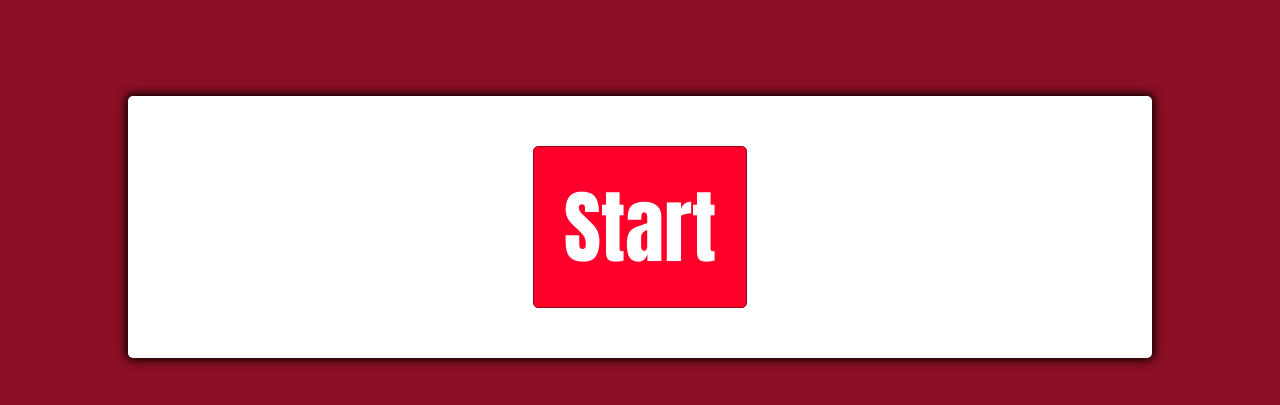
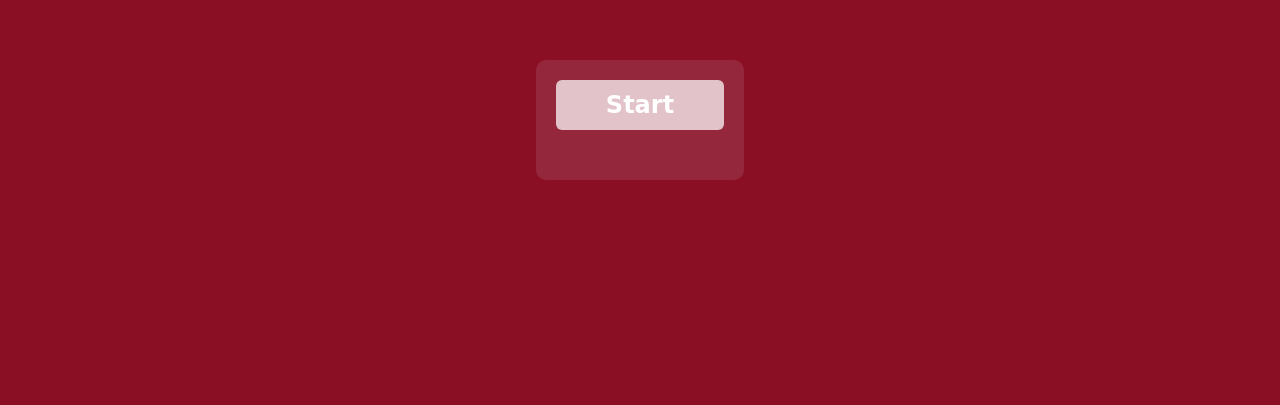
Before and after one commit to SESS22/NEM2023QUIZ, a plain HTML site: page index.html in a window 1280 px wide. Shown: the part 173-578 px from the top of the page. Drawn offline with Linux system fonts and the light colour scheme.

Commit message:
update css

```diff
--- a/style.css
+++ b/style.css
@@ -1,6 +1,7 @@
 *, *::before, *::after {
     box-sizing: border-box;
-    font-family:Impact, Haettenschweiler, 'Arial Narrow Bold', sans-serif;
+    font-family: 'Comfortaa', cursive;
+    color: white;
   }
 
   :root {
@@ -20,6 +21,7 @@
     align-items: center;
     /* background-color: hsl(var(--hue), 100%, 20%); */
     background-color: hsl(var(--hue), 80%, 30%);
+
   }
 
   body.correct {
@@ -31,39 +33,62 @@
   }
 
   .question-body {
-    font-size: 4rem;
+    font-size: 2rem;
+    text-align: center;
+    color: white;
   }
 
   .container {
-    width: 80%;
-    /* max-width: 80%; */
-    background-color: white;
-    border-radius: 5px;
-    padding: 50px;
-    box-shadow: 0 0 10px 2px;
+    background: rgba(217, 214, 228, 0.12);
+    border-radius: 10px;
+    padding: 5px 20px 50px;
+    width: auto;
+    max-width: 500px;
+    margin: 0 auto 214px;
+    text-align: center;
   }
 
   .btn-grid {
-    display: grid;
+    display: flex;
+    flex-direction: column;
     grid-template-columns: repeat(2, auto);
-    gap: 30px;
-    margin: 20px 0;
+    gap: 20px;
+    margin: 15px 0px 0px 0px;
+    padding-top: 30px;
+
   }
 
   .btn {
     --hue: var(--hue-neutral);
-    border: 1px solid hsl(var(--hue), 100%, 30%);
+    border: 0;
     background-color: hsl(var(--hue), 100%, 50%);
+    display: flex;
+    align-items: center;
     border-radius: 5px;
-    padding: 15px 20px;
-    color: white;
-    outline: none;
-    font-size: 5rem;
+    background: rgba(255, 255, 255, 0.72);
+    margin: 0;
+    padding: 5px;
+    position: relative;
+    width: 100%;
+    color: #000;
+    font-size: 1.5rem;
+    justify-content: center;
   }
 
   .btn:hover {
-    border-color: black;
+    color: #fff;
+    background-color: rgb(201, 42, 42);
+    color: white;
+    box-shadow: rgba(255, 255, 255, 0.082) 0 8px 15px;
+    transform: translateY(-2px);
   }
+
+  .btn:active {
+    box-shadow: none;
+    transform: translateY(0);
+  }
+
+
 
   .btn.correct {
     --hue: var(--hue-correct);
@@ -75,15 +100,35 @@
   }
 
   .start-btn, .next-btn {
-    font-size: 5rem;
+    font-size: 1.5rem;
+
     font-weight: bold;
     padding: 20px 30px;
+
+    /* background-image: linear-gradient(135deg, #e22929, #615454); */
+    border-radius: 6px;
+    box-sizing: border-box;
+    color: #ffffff;
+    display: block;
+    height: 50px;
+    padding: 4px;
+    width: 7em;
+    transition: all 0.2s;
+
+  }
+
+
+  .start-btn, .next-btn :hover {
+    color: #fff;
+    transition: delay 3ms;;
   }
 
   .controls {
     display: flex;
     justify-content: center;
+    margin-top: 15px;
     align-items: center;
+
   }
 
   .hide {
```
